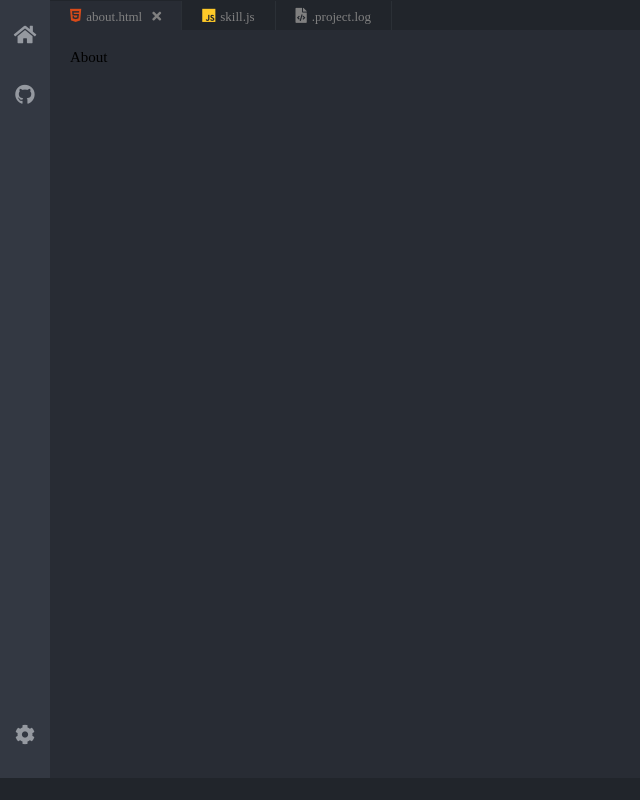
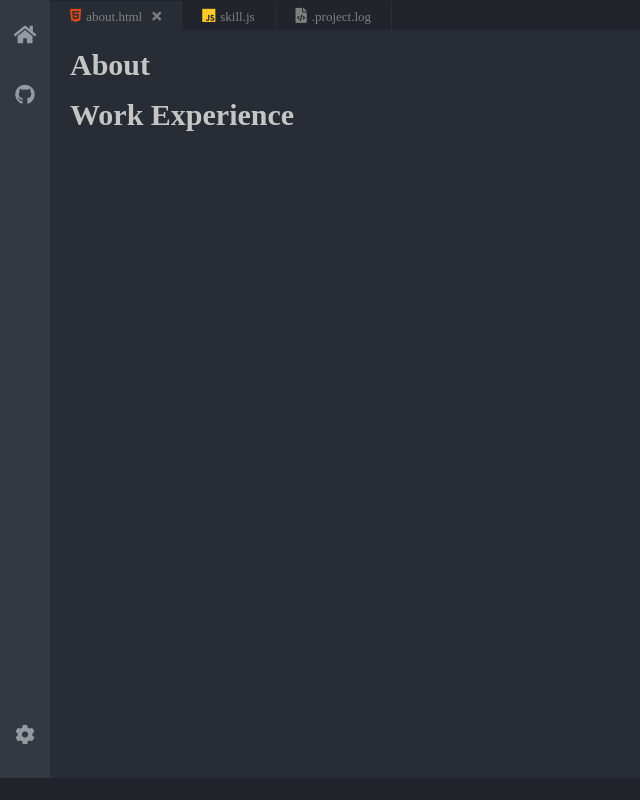
Before and after one commit to DoGeol/portfolio, a React (Create React App) app: page /portfolio/about in a window 1280 px wide. Shown: the top 800 px of the page, without its empty margins (0-640 px from the left). Built offline with nearby package versions, Linux system fonts and the light colour scheme.

Commit message:
[style] 미세조정

```diff
--- a/src/pages/Main.tsx
+++ b/src/pages/Main.tsx
@@ -41,7 +41,6 @@ const Contents = styled.section`
 `;
 
 const Article = styled.div`
-  height: 2000px;
   width: 100%;
   background: #282c34;
   box-sizing: border-box;
--- a/src/pages/article/About.tsx
+++ b/src/pages/article/About.tsx
@@ -1,10 +1,11 @@
 import React from 'react';
-import { ArticleContainer } from '../../styled/GlobalStyles';
+import { ArticleContainer, ArticleMainTitle } from '../../styled/GlobalStyles';
 
 function About() {
   return (
     <ArticleContainer>
-      About
+      <ArticleMainTitle>About</ArticleMainTitle>
+      <ArticleMainTitle>Work Experience</ArticleMainTitle>
     </ArticleContainer>
   );
 }
--- a/src/styled/GlobalStyles.ts
+++ b/src/styled/GlobalStyles.ts
@@ -20,16 +20,29 @@ const globalStyles = createGlobalStyle`
   }
 `;
 
+export const ArticleMainTitle = styled.h1`
+  margin: 20px 0;
+
+  &:first-child {
+    margin-top: 0;
+    margin-bottom: 20px;
+  }
+`;
 export const ArticleContainer = styled.div<any>`
   width: 100%;
   height: calc(100vh - 52px);
   padding: 20px;
   display: block;
+  color: #949494;
 
   ${'h1'} {
-    color: #365fe3;
-    font-size: 24px;
+    color: #c5c5c5;
+    font-size: 30px;
     font-weight: 700;
+  }
+
+  ${'p'} {
+    margin-top: 10px;
   }
 
   @media screen and ${props => props.theme.mobile} {
```
